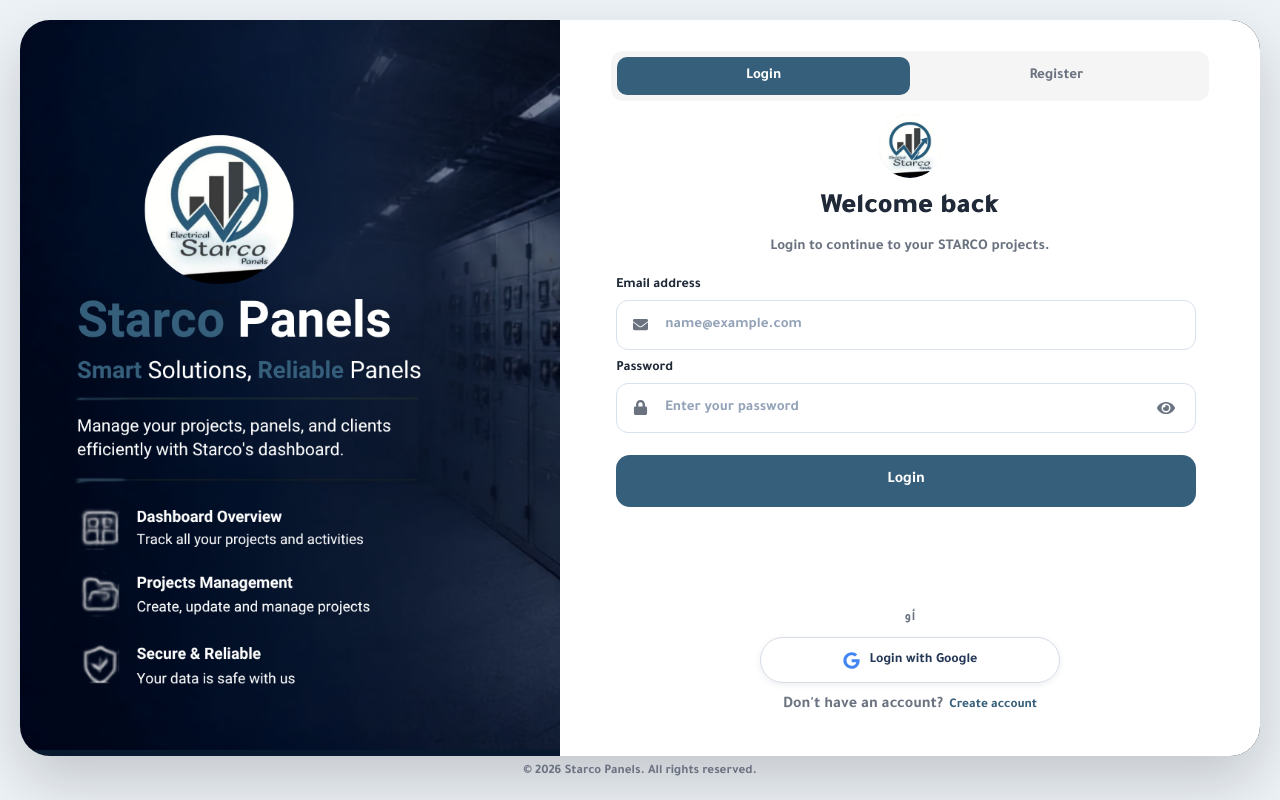
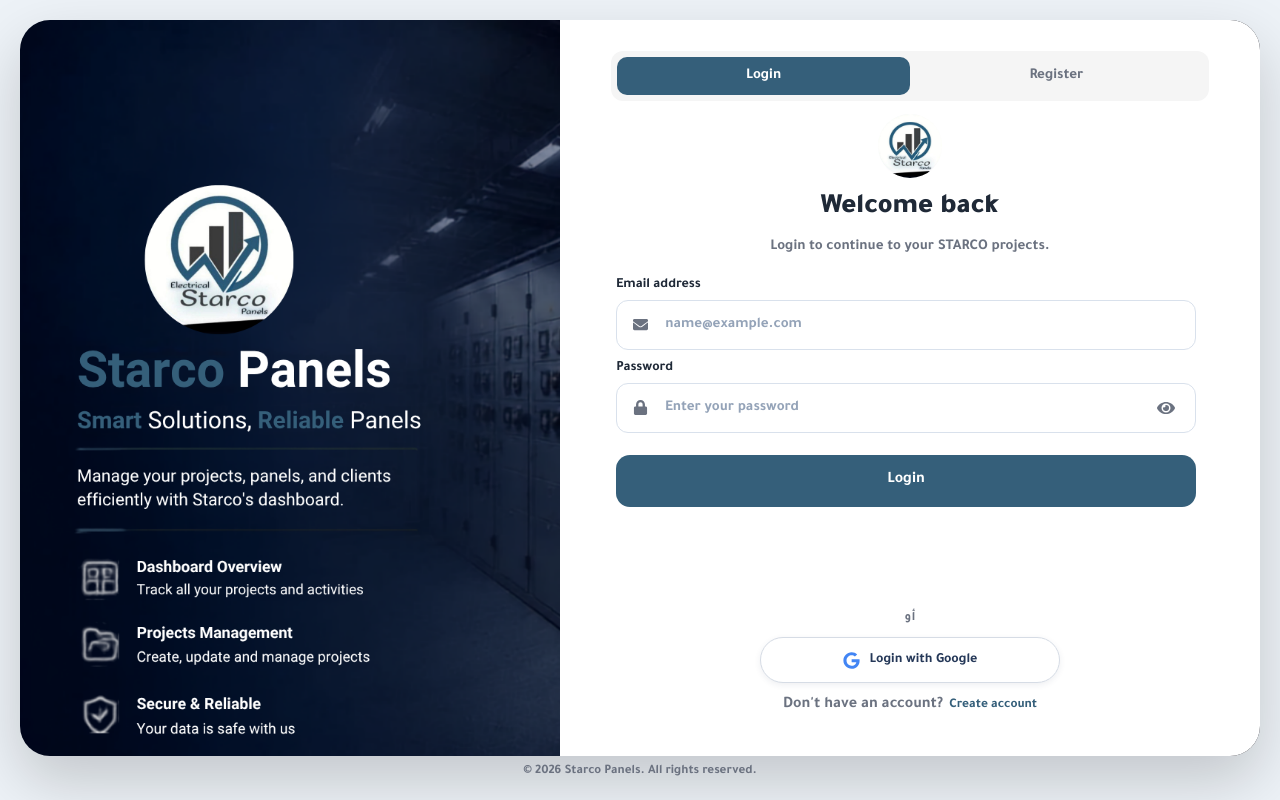
Before and after one commit to Youssef-Ghoneim-Dev/STARCO, a React (Vite) app in the folder frontend/: page /login in a window 1280 px wide. Built offline with nearby package versions, Linux system fonts and the light colour scheme; no server answers.

Commit message:
finishing project

```diff
--- a/frontend/src/styles/auth.css
+++ b/frontend/src/styles/auth.css
@@ -17,7 +17,7 @@
     background-image: url("../assets/images/login-bg.png");
     background-size: cover;
     background-attachment: fixed;
-    background-position: left bottom 50px;
+    background-position: left bottom;
     border-radius: 30px;
     overflow: hidden;
     box-shadow: 0 25px 60px rgba(0, 0, 0, .18);
@@ -848,9 +848,9 @@
     background-color: #07182f;
     background-repeat: no-repeat;
     background-size: cover;
-    /* Restored from the first auth-page commit: keep the artwork anchored
-       exactly as it was designed while the form remains independently scrollable. */
-    background-position: left bottom 50px;
+    /* Anchor the artwork to the real bottom edge. A positive bottom offset
+       moves the image upward on the engineers' 1366x768 laptops. */
+    background-position: left bottom;
     background-attachment: fixed;
 }
 
```
